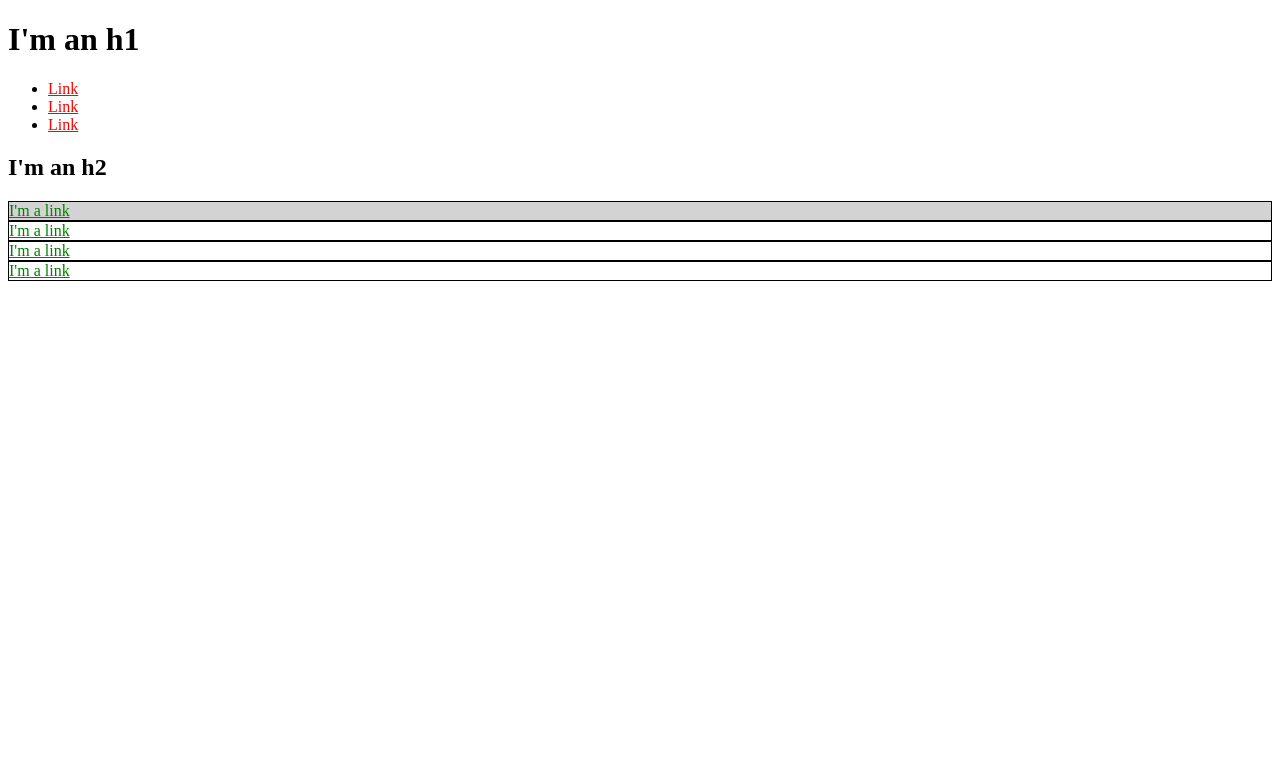
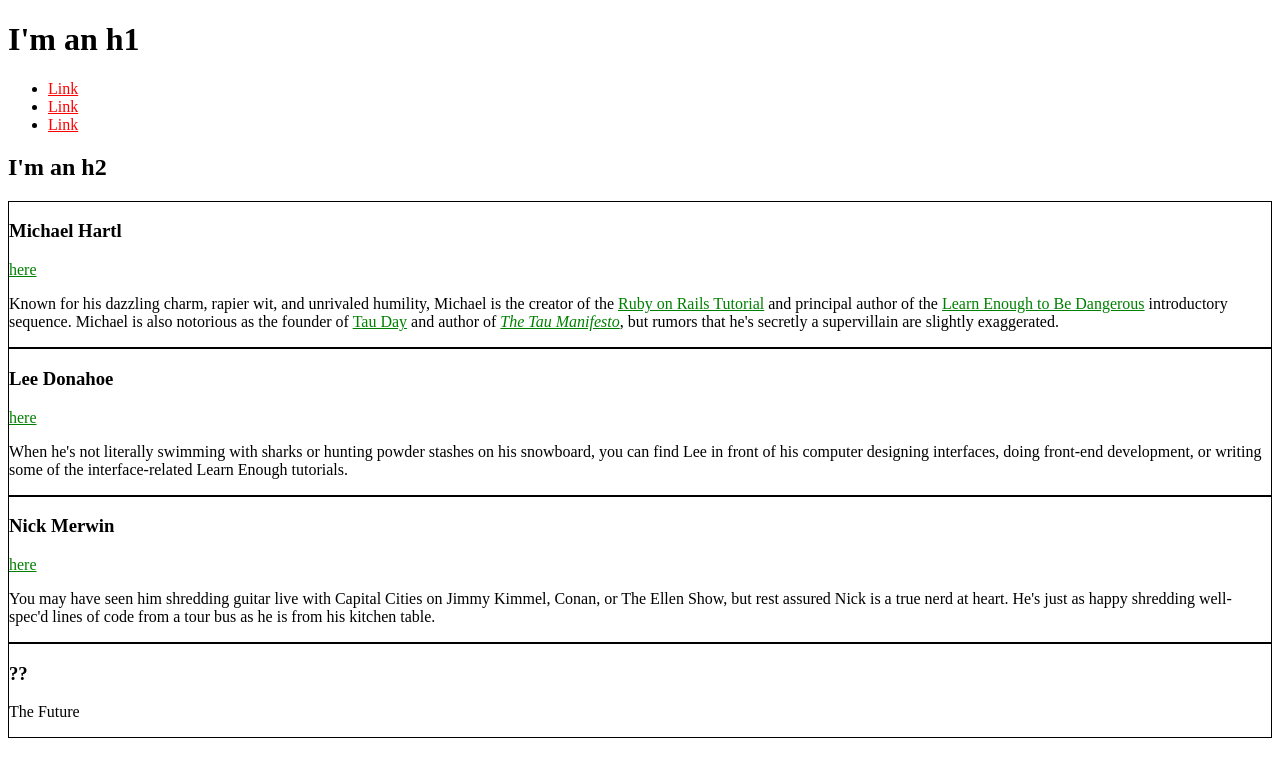
Before and after one commit to piccetto/piccetto.github.io, a Jekyll site: the page built from index.html, in a window 1280 px wide. Shown: the top 777 px of the page. Built offline with Jekyll 4.4.1, drawn with Linux system fonts in a browser that asks for light colours.

Commit message:
introduce complete bio-boxes

```diff
--- a/assets/css/style.scss
+++ b/assets/css/style.scss
@@ -3,10 +3,6 @@
 
 a {
     color: red;
-}
-
-#exec-bio {
-    background-color: lightgray;
 }
 
 .bio-box {
--- a/index.html
+++ b/index.html
@@ -14,15 +14,37 @@ layout: default
     </li>
 </ul>
 <h2>I'm an h2</h2>
-<div id="exec-bio" class="bio-box">
-    <a href="http://example.com/">I'm a link</a>
+<div class="bio-box">
+    <h3>Michael Hartl</h3>
+    <a href="http://twitter.com/mhartl">here</a>
+    <p>
+        Known for his dazzling charm, rapier wit, and unrivaled humility, Michael is the creator of the
+        <a href="http://railstutorial.org/">Ruby on Rails
+        Tutorial</a> and principal author of the
+        <a href="https://learnenough.com/">
+        Learn Enough to Be Dangerous</a> introductory sequence. Michael is also notorious as the founder of
+        <a href="http://tauday.com/">Tau Day</a> and author of
+        <a href="http://tauday.com/tau-manifesto"><em>The Tau
+        Manifesto</em></a>, but rumors that he's secretly a supervillain are slightly exaggerated.
+    </p>
 </div>
 <div class="bio-box">
-    <a href="http://example.com/">I'm a link</a>
+    <h3>Lee Donahoe</h3>
+    <a href="https://twitter.com/leedonahoe">here</a>
+    <p>
+        When he's not literally swimming with sharks or hunting powder stashes on his snowboard, you can find Lee in front of his computer designing interfaces, doing front-end development, or writing some of the interface-related Learn Enough tutorials.
+    </p>
 </div>
 <div class="bio-box">
-    <a href="http://example.com/">I'm a link</a>
+    <h3>Nick Merwin</h3>
+    <a href="https://twitter.com/nickmerwin">here</a>
+    <p>
+        You may have seen him shredding guitar live with Capital Cities on Jimmy Kimmel, Conan, or The Ellen Show, but rest assured Nick is a true nerd at heart. He's just as happy shredding well-spec'd lines of code from a tour bus as he is from his kitchen table.
+    </p>
 </div>
 <div class="bio-box">
-    <a href="http://example.com/">I'm a link</a>
+    <h3>??</h3>
+    <p>
+        The Future
+    </p>
 </div>
```
